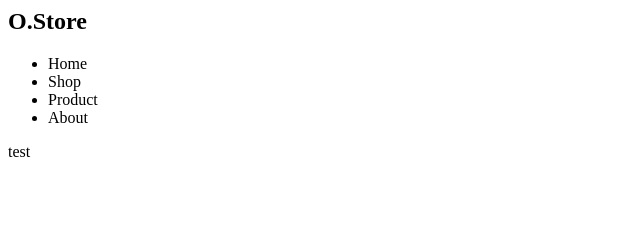
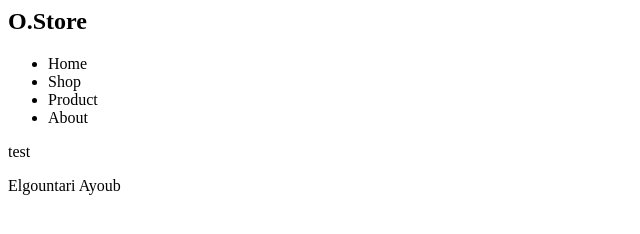
Before and after one commit to Oussamahaddi/Git-Github, a plain HTML site: page index.html in a window 1280 px wide. Shown: the whole page, without its empty margins (0-640 px from the left). Drawn offline with Linux system fonts and the light colour scheme.

Commit message:
add a paraghraph

```diff
--- a/index.html
+++ b/index.html
@@ -18,6 +18,7 @@
 
     <!-- add test branch and edit it  -->
     <p>test</p>
+    <p>Elgountari Ayoub</p>
 
 </body>
 </html>
```
